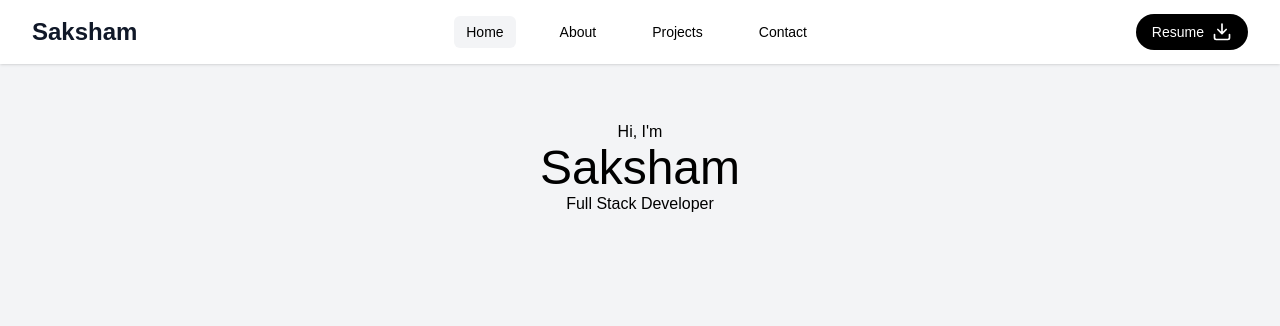
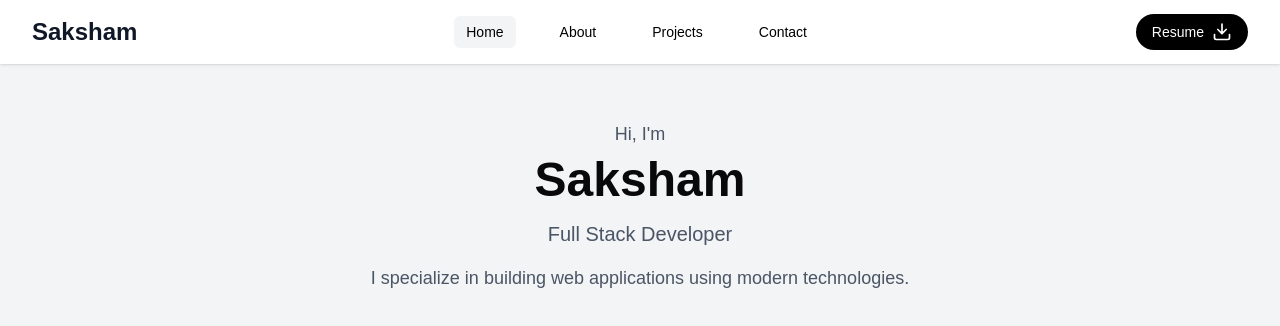
Before and after one commit to SPJ27/saksham-portfolio, a React (Vite) app: page / in a window 1280 px wide. Shown: the top 326 px of the page. Built offline with nearby package versions, Linux system fonts and the light colour scheme; a web font is replaced by a local one.

Commit message:
Update Introduction.tsx

```diff
--- a/src/components/Introduction.tsx
+++ b/src/components/Introduction.tsx
@@ -1,16 +1,15 @@
 const Introduction = () => {
   return (
-    <div className=" max-auto px-4 sm:px-6 lg:px-8 py-14">
-      <div className=" max-w-3xl mx-auto items-center text-center justify-center">
-        Hi, I'm
+    <section className="max-auto px-4 sm:px-6 lg:px-8 py-14">
+      <div className="max-w-3xl mx-auto text-center">
+        <p className="text-lg text-gray-600">Hi, I'm</p>
+        <h1 className="font-bold text-zinc-950 text-5xl mt-2">Saksham</h1>
+        <p className="text-xl text-gray-600 mt-4">Full Stack Developer</p>
+        <p className="text-lg text-gray-600 mt-4">
+          I specialize in building web applications using modern technologies.
+        </p>
       </div>
-      <div className=" max-w-3xl text-5xl mx-auto items-center text-center justify-center">
-        Saksham
-      </div>
-      <div className=" max-w-3xl mx-auto items-center text-center justify-center">
-        Full Stack Developer
-      </div>
-    </div>
+    </section>
   );
 };
 
```
